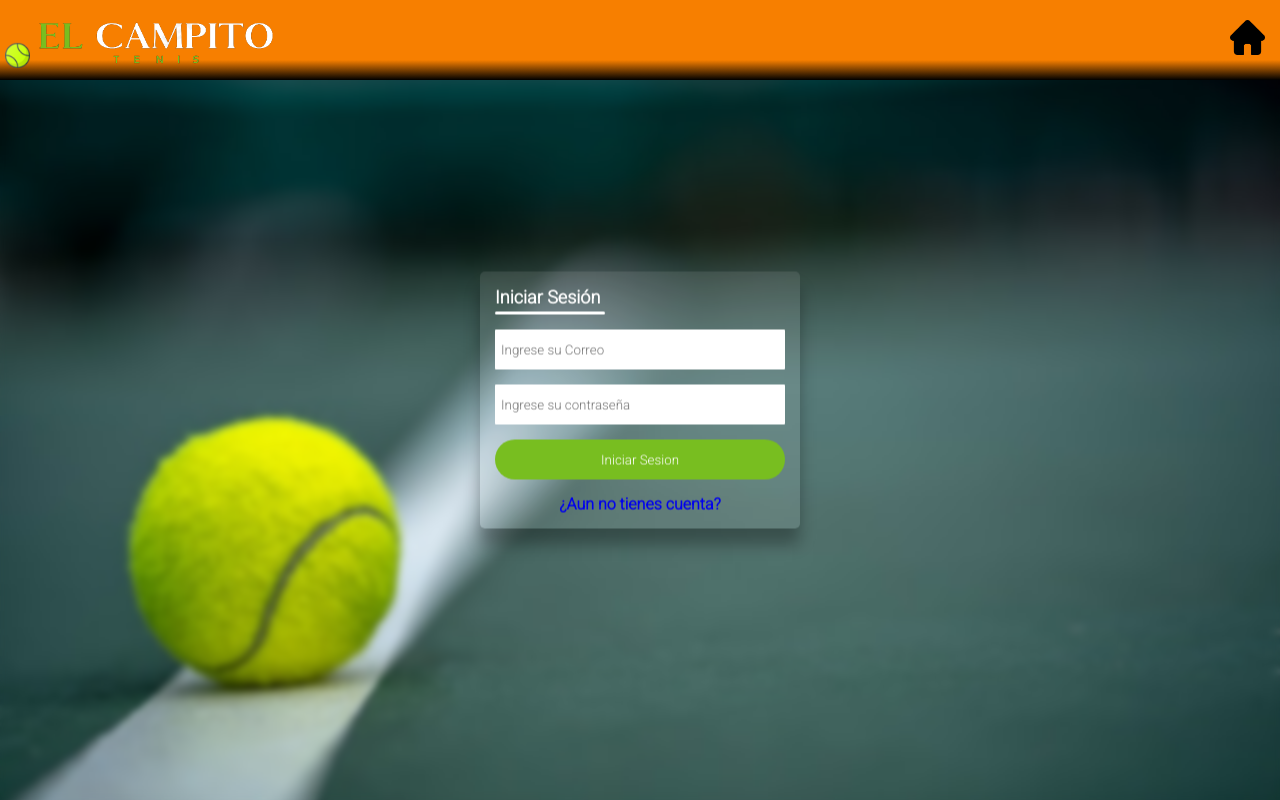
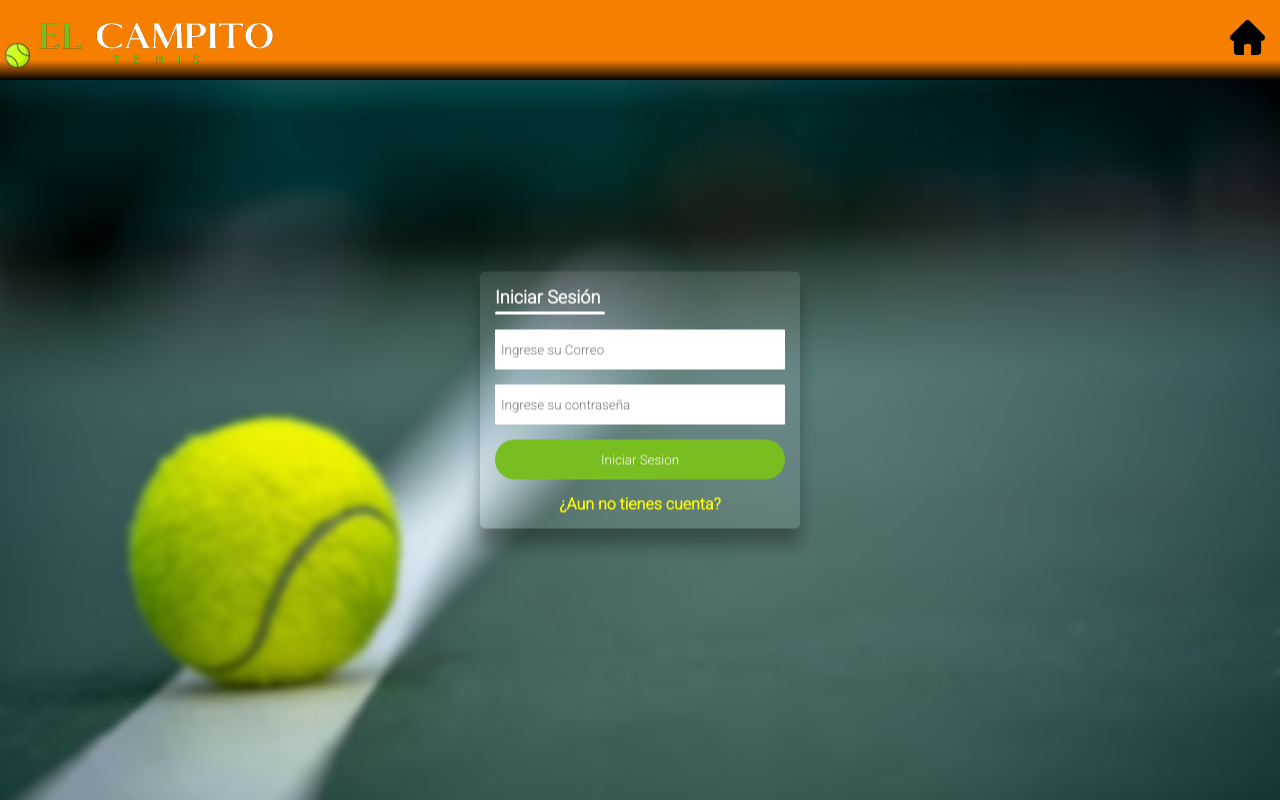
Before and after one commit to sebasrrramirez/Integrador, a plain HTML site: page Login.html in a window 1280 px wide. Drawn offline with Linux system fonts and the light colour scheme.

Commit message:
lo di todo

```diff
--- a/stylelog.css
+++ b/stylelog.css
@@ -149,3 +149,7 @@ button {
   margin-top: 15px;
   font-weight: bolder;
 }
+
+.link a {
+  color: yellow;
+}
```
